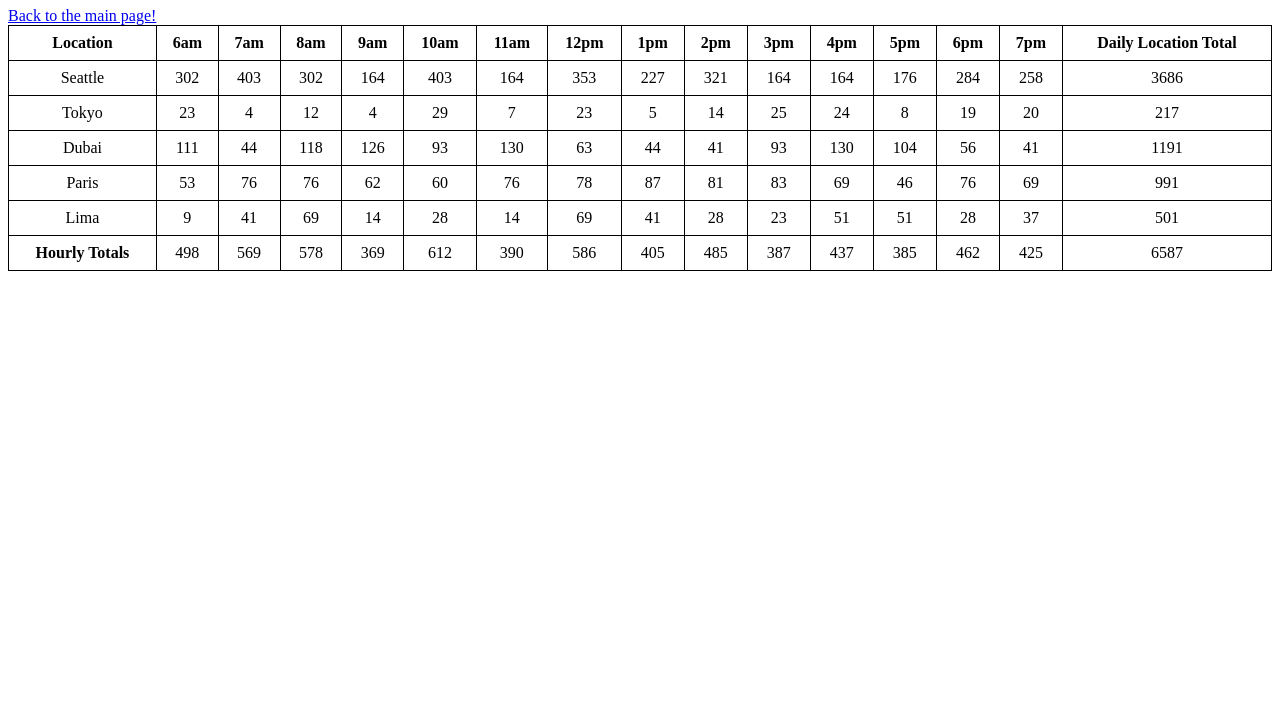
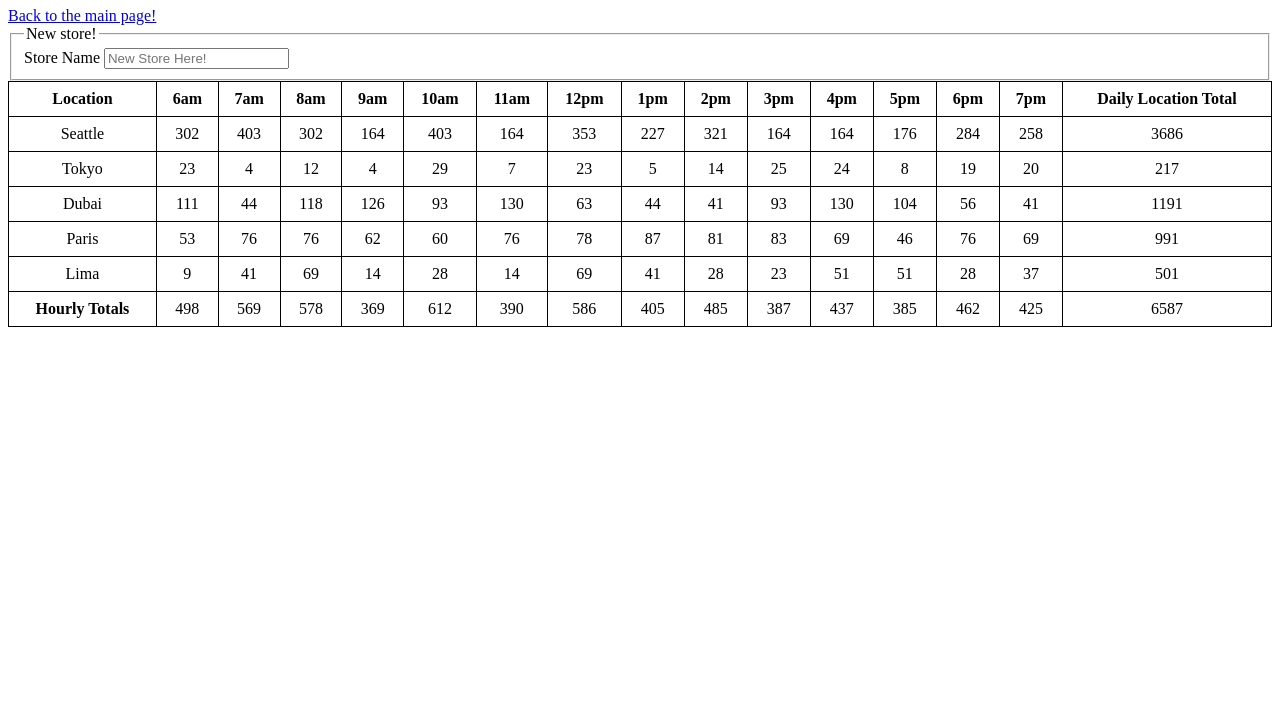
Before and after one commit to Spacecowboi/cookie-stand2, a plain HTML site: page sales.html in a window 1280 px wide. Shown: the part 73-800 px from the top of the page. Drawn offline with Linux system fonts and the light colour scheme.

Commit message:
added fieldset to html and new store input field

```diff
--- a/sales.html
+++ b/sales.html
@@ -12,6 +12,13 @@
         <a href="index.html">Back to the main page!</a>
     </header>
     <main>
+        <fieldset>
+            <legend>New store!</legend>
+                <div class="store-input">
+                 <label for="store-name">Store Name</label>
+                 <input id="store-name" type="text" name="storeName" placeholder="New Store Here!" required>
+                </div>
+        </fieldset>
         <table id="sales-table">
         </table>
         <ul id="sales-lists"></ul>
```
